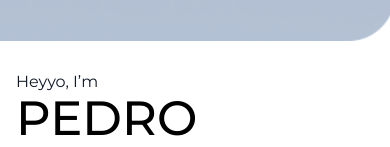
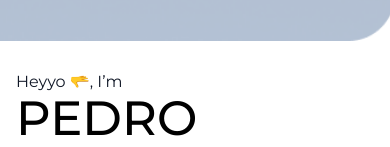
Before and after one commit to ardszsantos/pouloPort, a React (Vite) app: page / in a window 390 px wide. Shown: the part 538-685 px from the top of the page. Built offline with nearby package versions, Linux system fonts and the light colour scheme.

Commit message:
responsiviness

```diff
--- a/src/pages/heroPage.tsx
+++ b/src/pages/heroPage.tsx
@@ -12,7 +12,7 @@ export const HeroPage: React.FC = () => {
         <section className="heroSection">
             <div className="heroWrapper">
                 <div className="leftSide">
-                    <p>Heyyo, I’m </p>
+                    <p>Heyyo 🫳, I’m </p>
                     <h1>PEDRO POULOS</h1>
                     <p>A curiosity driven frontend developer with design chops.</p>
                     <p>I believe its OK to be you, You is dope!</p>
```
